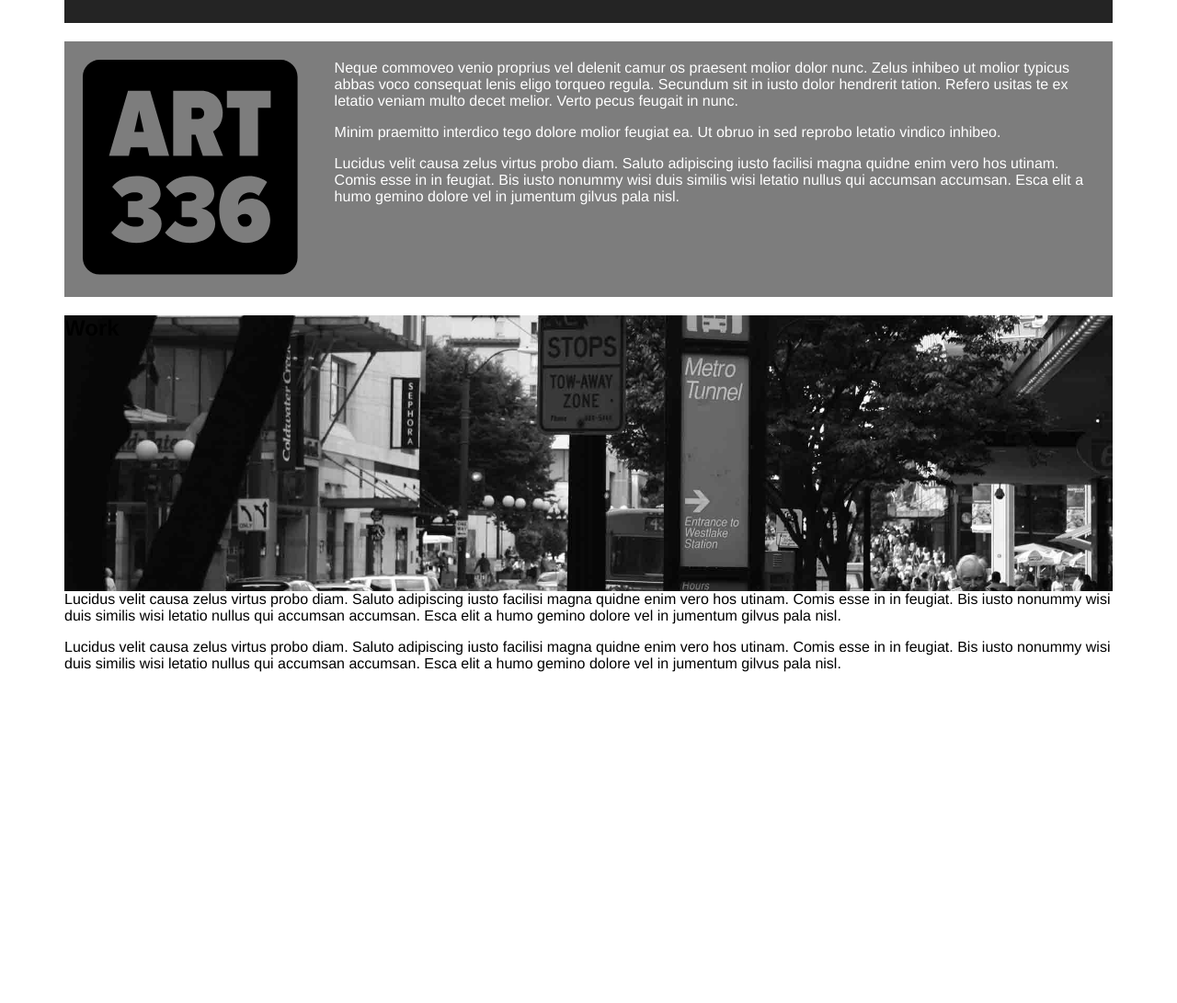
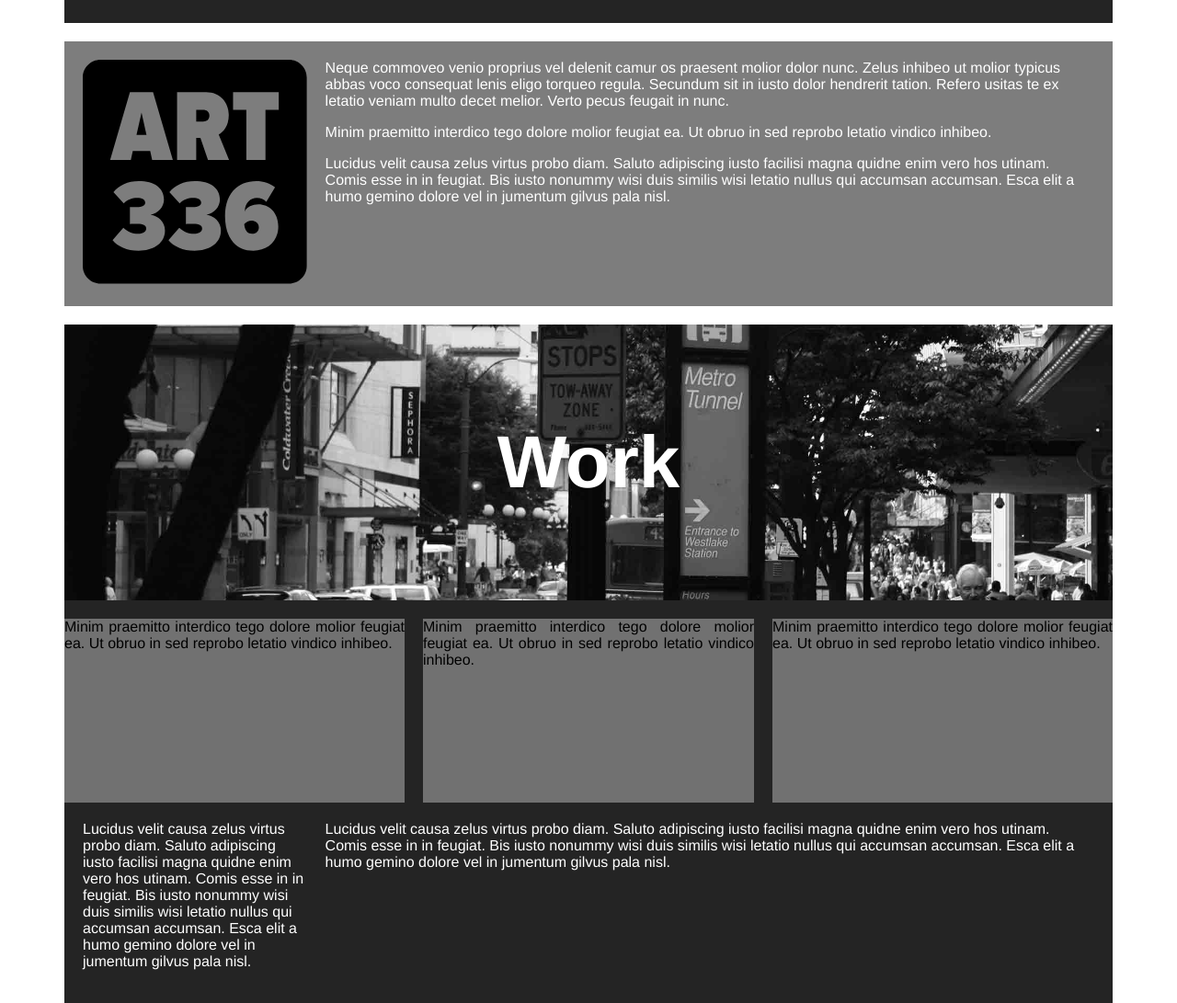
Before and after one commit to tkpeck/art336-demo-04-toripeck, a plain HTML site: page index.html in a window 1280 px wide. Shown: the whole page at 92% size. Before the commit the page ends 800 px from the top, so only its background shows below. Drawn offline with Linux system fonts and the light colour scheme.

Commit message:
styled sections and footer

```diff
--- a/index.html
+++ b/index.html
@@ -28,16 +28,22 @@
 			<section class="work">
 				<h1>Work</h1>
 			</section>
-			<section class="branding"></section>
-			<section class="interactive"></section>
-			<section class="marketing"></section>
+			<section class="branding">
+				<div class="inner">Minim praemitto interdico tego dolore molior feugiat ea. Ut obruo in sed reprobo letatio vindico inhibeo.</div>
+			</section>
+			<section class="interactive">
+				<div class="inner">Minim praemitto interdico tego dolore molior feugiat ea. Ut obruo in sed reprobo letatio vindico inhibeo.</div>
+			</section>
+			<section class="marketing">
+				<div class="inner">Minim praemitto interdico tego dolore molior feugiat ea. Ut obruo in sed reprobo letatio vindico inhibeo.</div>
+			</section>
 		</main>
 
-		<footer role="contentinfo">
-			<section class="-social">
+		<footer role="contentinfo" class="group">
+			<section class="contentinfo-social">
                  <p>Lucidus velit causa zelus virtus probo diam. Saluto adipiscing iusto facilisi magna quidne enim vero hos utinam. Comis esse in in feugiat. Bis iusto nonummy wisi duis similis wisi letatio nullus qui accumsan accumsan. Esca elit a humo gemino dolore vel in jumentum gilvus pala nisl.</p>
 			</section>
-			<section class="-about">
+			<section class="contentinfo-about">
                 <p>Lucidus velit causa zelus virtus probo diam. Saluto adipiscing iusto facilisi magna quidne enim vero hos utinam. Comis esse in in feugiat. Bis iusto nonummy wisi duis similis wisi letatio nullus qui accumsan accumsan. Esca elit a humo gemino dolore vel in jumentum gilvus pala nisl.</p>
 			</section>
         </footer>
--- a/scss/_layout.scss
+++ b/scss/_layout.scss
@@ -28,7 +28,7 @@ header[role="banner"] {
 .banner-logo {
 	box-sizing: border-box;
 	float: left;
-	padding: $gutters;
+	padding: $gutters $gutters/2 $gutters $gutters;
 	width: 24%;
 	@media (max-width: 480px) {
 		width: 100%;
@@ -42,11 +42,88 @@ header[role="banner"] {
 .banner-text {
 	box-sizing: border-box;
 	float: left;
-	padding: $gutters;
+	padding: $gutters $gutters $gutters $gutters/2;
 	width: 76%;
 	@media (max-width: 480px) {
 		font-size: 30px;
 		width: 100%;
+	}
+}
+
+.work {
+	background: url('../img/seattle.jpg') no-repeat center center;
+	background-size: cover;
+	height: 300px;
+	line-height: 300px;
+	@media (max-width: 480px) {
+		height: 150px;
+		line-height: 150px;
+	}
+	text-align: center;
+	margin-top: $gutters;
+}
+
+.branding, .interactive, .marketing {
+	float: left;
+	box-sizing: border-box;
+	text-align: justify;
+	width: 33.33333333%;
+	@media (max-width: 768px) {
+		width: 100%;
+	}
+}
+
+.branding {
+	padding: $gutters $gutters/2 $gutters 0;
+	@media (max-width: 768px) {
+		padding: $gutters $gutters $gutters/2 $gutters;
+	}
+}
+
+.interactive {
+	padding: $gutters $gutters/2 $gutters $gutters/2;
+	@media (max-width: 768px) {
+		padding: $gutters/2 $gutters;
+	}
+}
+
+.marketing {
+	padding: $gutters 0 $gutters $gutters/2;
+	@media (max-width: 768px) {
+		padding: $gutters/2 $gutters $gutters $gutters;
+	}
+}
+
+.inner {
+	background-color: lighten($color,30%);
+	min-height: 200px;
+}
+
+footer[role="contentinfo"] {
+	background-color: $color;
+	color: #fff;
+}
+
+.contentinfo-social, .contentinfo-about {
+	box-sizing: border-box;
+	float: left;
+}
+
+.contentinfo-social {
+	width: 24%;
+	padding: 0 $gutters/2 $gutters $gutters;
+	@media (max-width: 768px) {
+		width: 100%;
+		padding: 0 $gutters;
+	}
+}
+
+.contentinfo-about {
+	width: 76%;
+	padding: 0 $gutters $gutters $gutters/2;
+	@media (max-width: 768px) {
+		width: 100%;
+		padding: $gutters;
 	}
 }
 
@@ -55,9 +132,3 @@ header[role="banner"] {
 	content: "";
 	display: table;
 }
-
-.work {
-	background: url('../img/seattle.jpg') no-repeat center center;
-	background-size: cover;
-	height: 300px;
-}
--- a/scss/_module.scss
+++ b/scss/_module.scss
@@ -13,3 +13,9 @@ selectors, sticking only to class names. A module will likely
 contain a number of elements and there is likely to be a desire to
 use descendent or child selectors to target those elements.
 */
+
+.work h1 {
+	color: #fff;
+	@include fontSize(80px);
+	margin: 0;
+}
```
Also changed, not shown: css/main.css.
